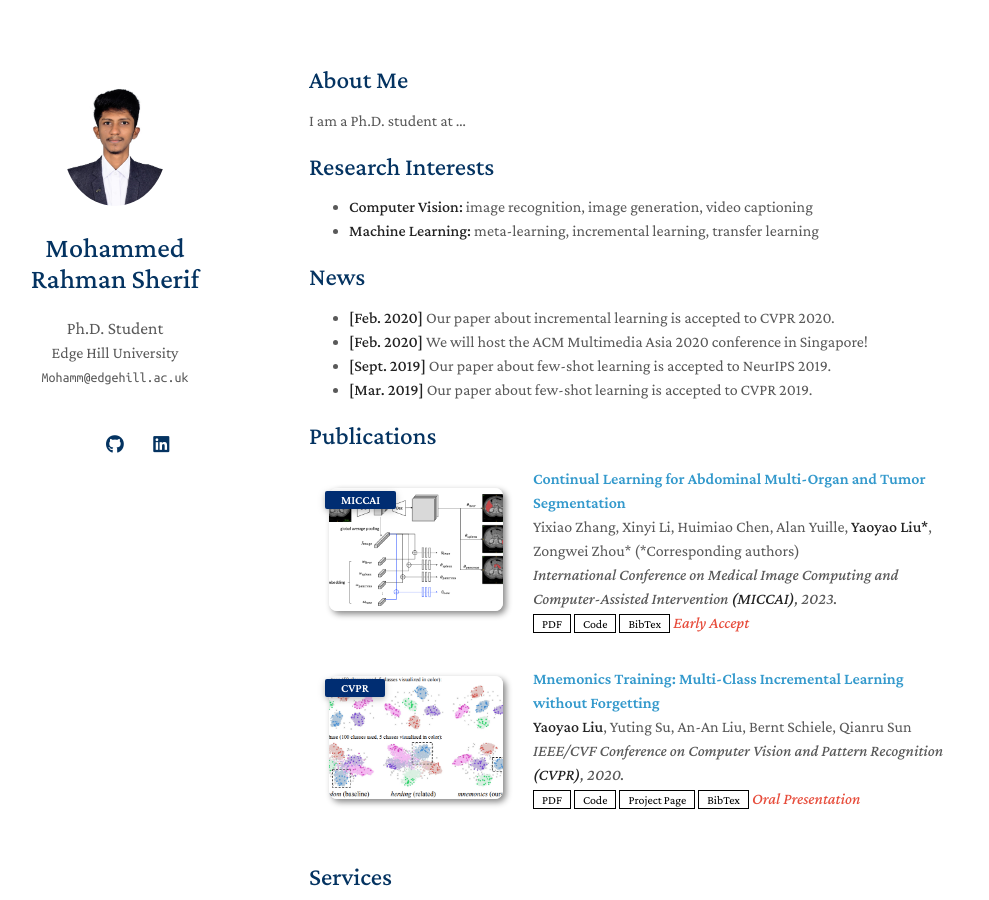
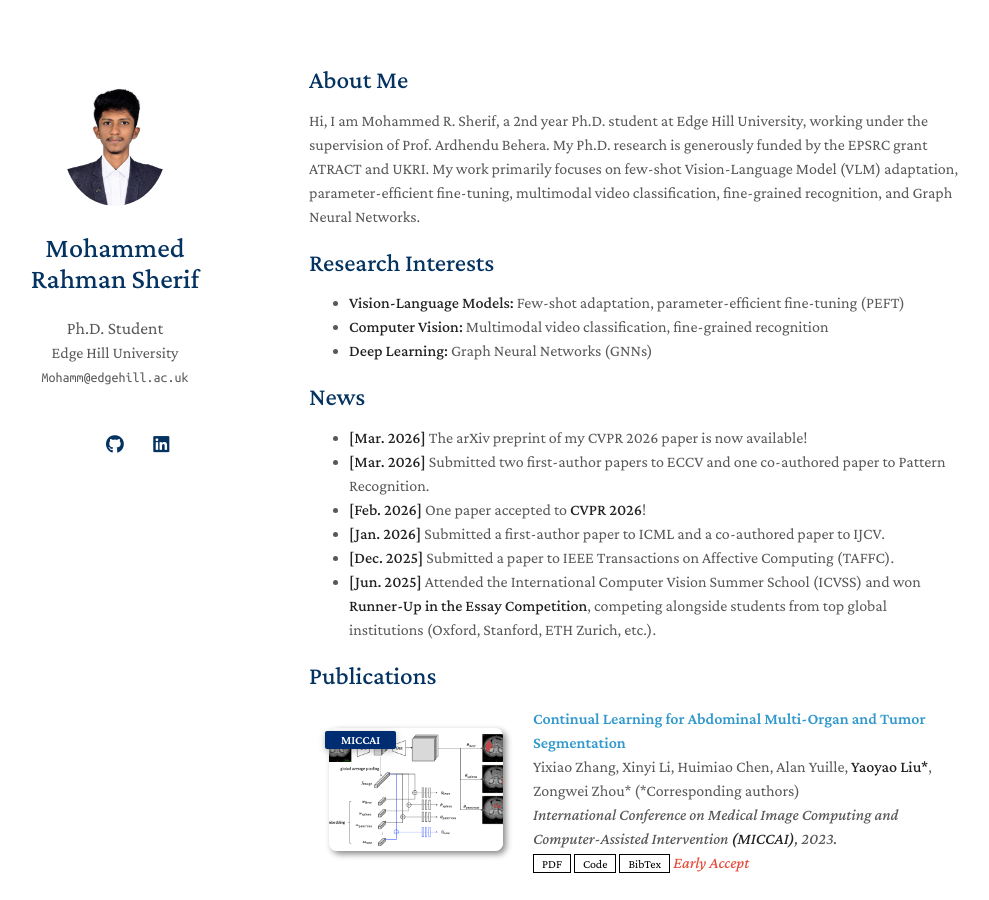
Before and after one commit to MR-Sherif/MR-Sherif.github.io, a Jekyll site: the page built from index.md, in a window 1280 px wide and 900 px high. Shown: the whole window, without its empty margins (161-1150 px from the left). Built offline with Jekyll 4.4.1, drawn with Linux system fonts in a browser that asks for light colours; a style sheet for code colours, icons or effects is not loaded; our own code applies the rules of GitHub Pages for plain Markdown files.

Commit message:
Revise personal bio and update research news
Updated personal introduction and research interests. Added recent news about paper submissions and acceptances.

```diff
--- a/index.md
+++ b/index.md
@@ -4,19 +4,22 @@ layout: homepage
 
 ## About Me
 
-I am a Ph.D. student at ...
+Hi, I am Mohammed R. Sherif, a 2nd year Ph.D. student at Edge Hill University, working under the supervision of Prof. Ardhendu Behera. My Ph.D. research is generously funded by the EPSRC grant ATRACT and UKRI. My work primarily focuses on few-shot Vision-Language Model (VLM) adaptation, parameter-efficient fine-tuning, multimodal video classification, fine-grained recognition, and Graph Neural Networks.
 
 ## Research Interests
 
-- **Computer Vision:** image recognition, image generation, video captioning
-- **Machine Learning:** meta-learning, incremental learning, transfer learning
+- **Vision-Language Models:** Few-shot adaptation, parameter-efficient fine-tuning (PEFT)
+- **Computer Vision:** Multimodal video classification, fine-grained recognition
+- **Deep Learning:** Graph Neural Networks (GNNs)
 
 ## News
 
-- **[Feb. 2020]** Our paper about incremental learning is accepted to CVPR 2020.
-- **[Feb. 2020]** We will host the ACM Multimedia Asia 2020 conference in Singapore!
-- **[Sept. 2019]** Our paper about few-shot learning is accepted to NeurIPS 2019.
-- **[Mar. 2019]** Our paper about few-shot learning is accepted to CVPR 2019.
+- **[Mar. 2026]** The arXiv preprint of my CVPR 2026 paper is now available!
+- **[Mar. 2026]** Submitted two first-author papers to ECCV and one co-authored paper to Pattern Recognition.
+- **[Feb. 2026]** One paper accepted to **CVPR 2026**!
+- **[Jan. 2026]** Submitted a first-author paper to ICML and a co-authored paper to IJCV.
+- **[Dec. 2025]** Submitted a paper to IEEE Transactions on Affective Computing (TAFFC).
+- **[Jun. 2025]** Attended the International Computer Vision Summer School (ICVSS) and won **Runner-Up in the Essay Competition**, competing alongside students from top global institutions (Oxford, Stanford, ETH Zurich, etc.).
 
 {% include_relative _includes/publications.md %}
 
```
